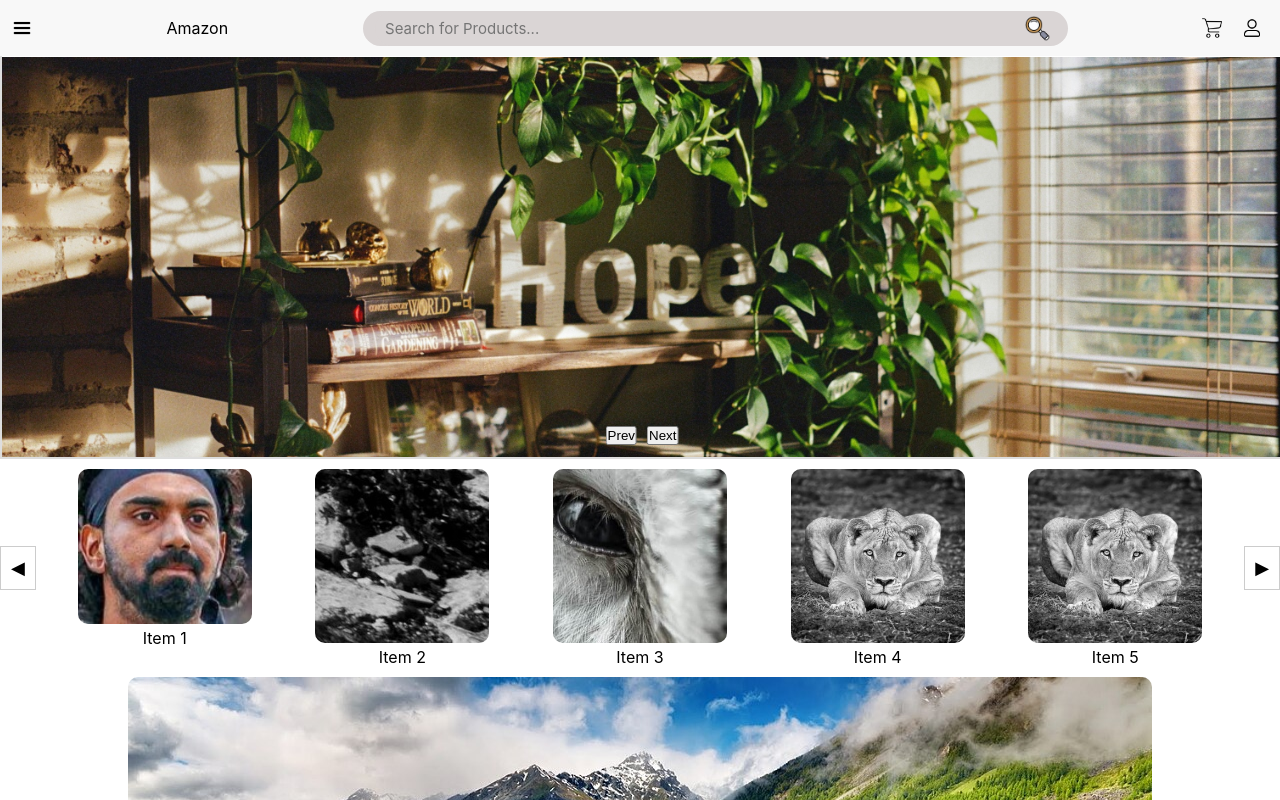
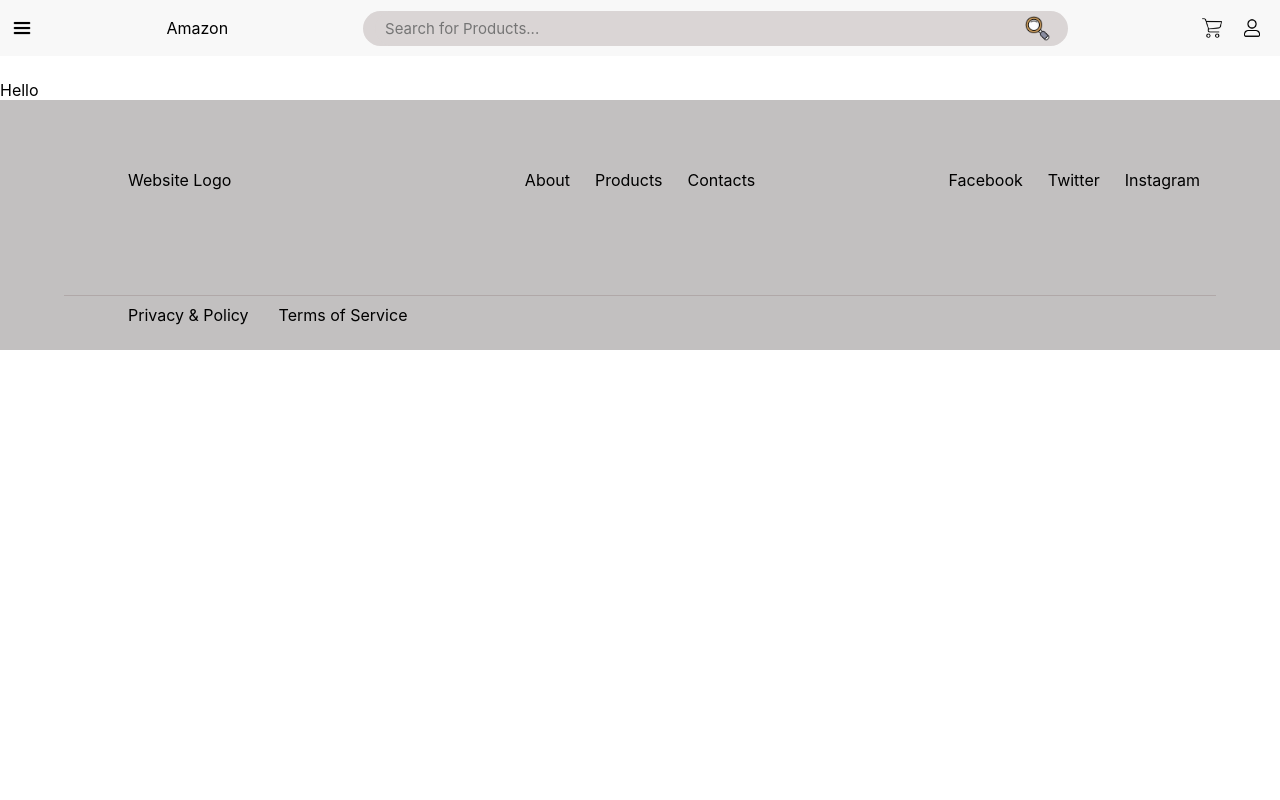
Before and after one commit to dewashishm/ecommerce-app, a React (Create React App) app: page /products in a window 1280 px wide. Shown: the top 800 px of the page. Built offline with nearby package versions, Linux system fonts and the light colour scheme; grey boxes are pictures that could not be loaded.

Commit message:
Install React Router and Implementing for routing and navigation

```diff
--- a/src/App.jsx
+++ b/src/App.jsx
@@ -1,20 +1,26 @@
-// import './App.css';
-// import { Banner } from "./Slider";
-// import { FeaturedItems } from './FeaturedItems';
-// import { HeroBanner } from './HeroBanner'
-// import { Footer } from './Footer';
-// import { Header } from './Header';
-import {Home} from './Pages/Home/Home'
+import { Routes, Route } from 'react-router-dom';
 
+import './App.css';
+import { Footer } from './Components/Footer/Footer';
+import { Header } from './Components/Header/Header';
+import { Home } from './Pages/Home/Home'
+import { Products } from './Pages/Products/Products.jsx';
 
 function App() {
   return (
-    <div className="App">
+    <>
+      <Header />
 
-      <Home />
+      <Routes>
+        <Route path='/' element={<Home />} />
+        <Route path='/products' element={<Products />} />
+
+      </Routes>
+
+      <Footer />
 
 
-    </div>
+    </>
 
   );
 }
--- a/src/Pages/Products/Products.css
+++ b/src/Pages/Products/Products.css
@@ -0,0 +1,3 @@
+.sss{
+    margin-top: 80px;
+}
--- a/src/Pages/Products/Products.jsx
+++ b/src/Pages/Products/Products.jsx
@@ -0,0 +1,8 @@
+import './Products.css'
+
+export function Products(){
+
+    return(
+        <div className="sss">Hello</div>
+    );
+}
```
